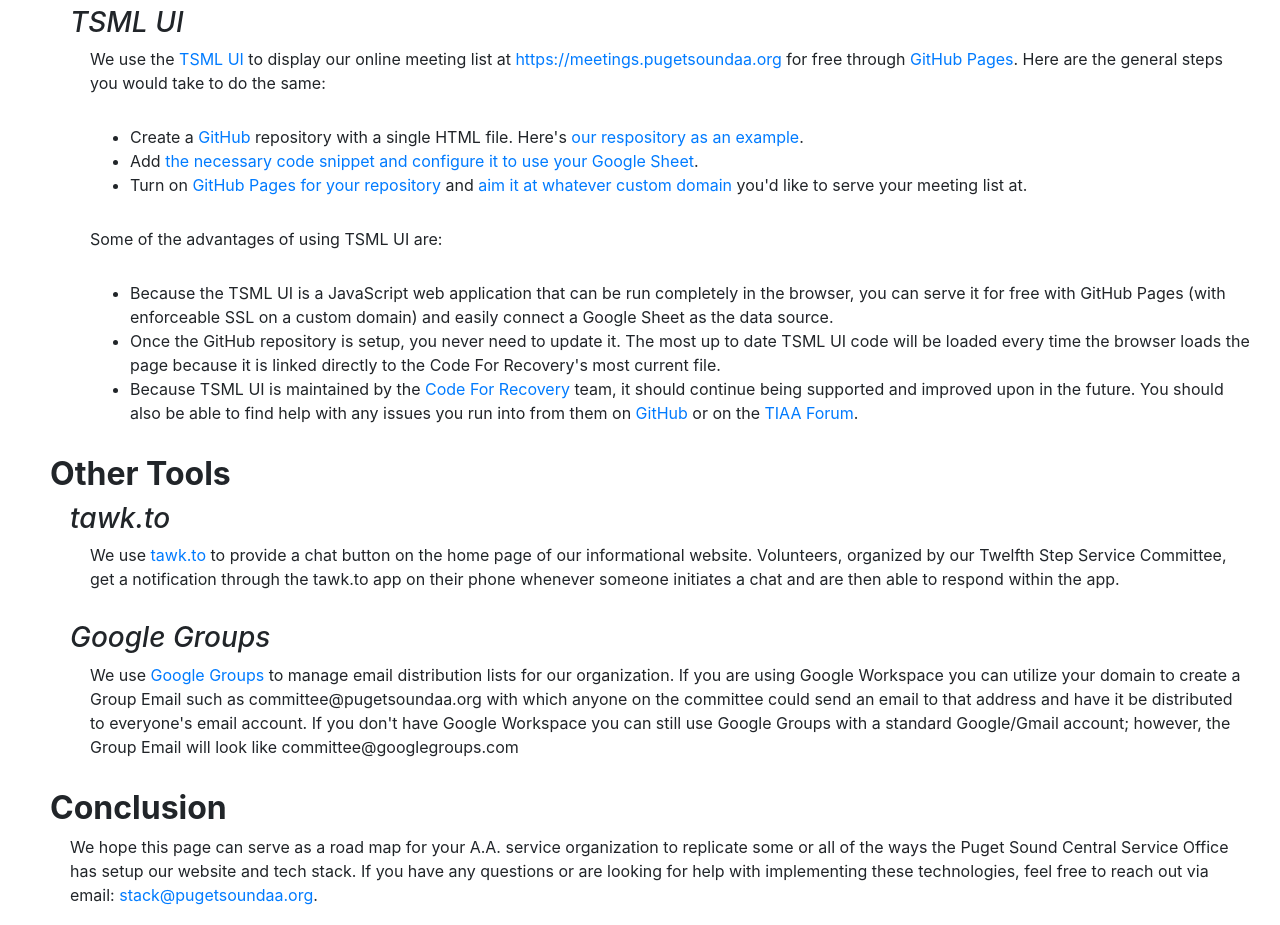
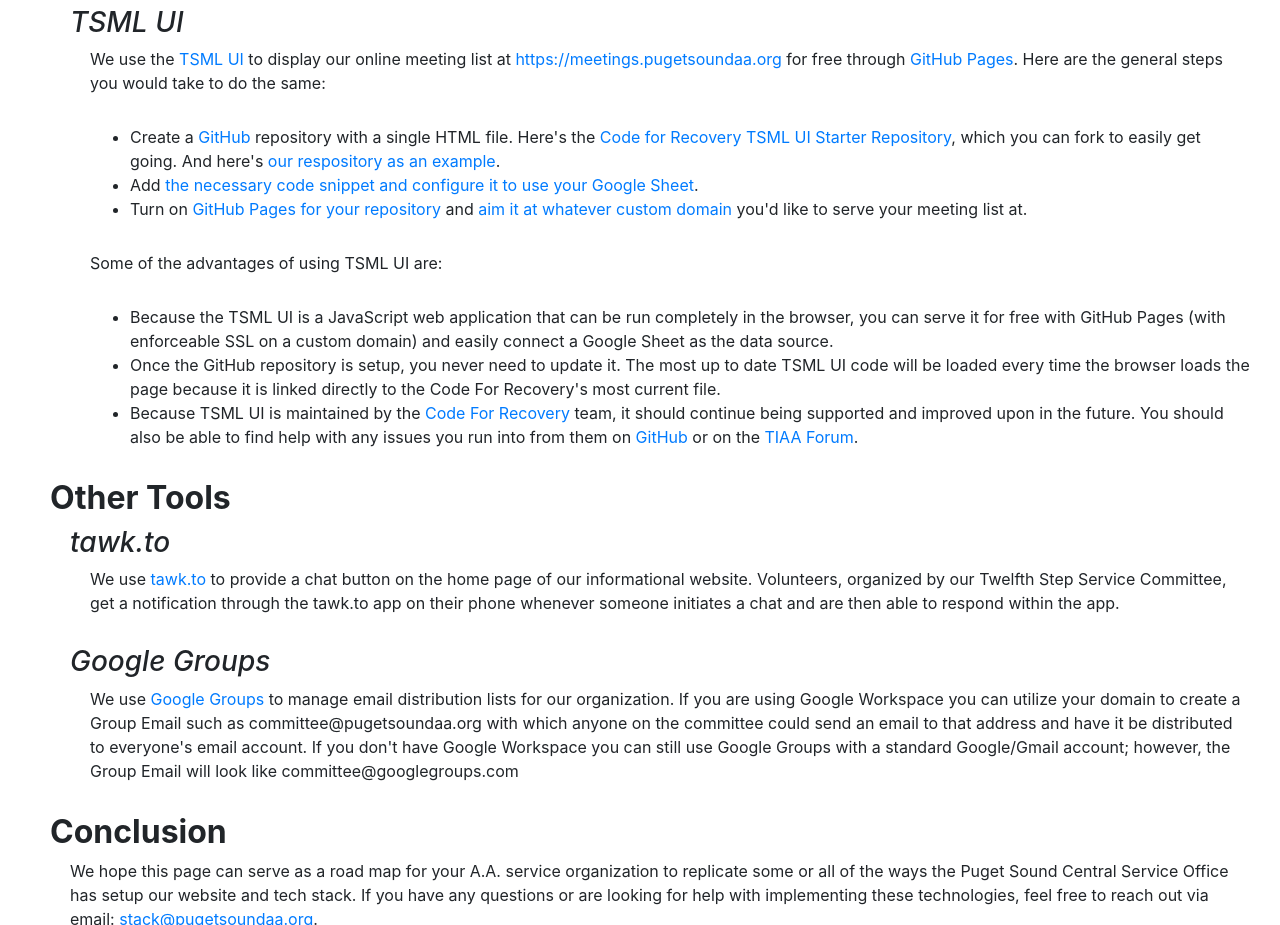
Before and after one commit to pugetsoundaa/stack, a plain HTML site: page index.html in a window 1280 px wide. Shown: the part 1660-2585 px from the top of the page. Drawn offline with nearby package versions, Linux system fonts and the light colour scheme.

Commit message:
added TSML starter repository link

```diff
--- a/index.html
+++ b/index.html
@@ -24,7 +24,7 @@
     <!-- Bootstrap core CSS -->
     <link rel="stylesheet" href="https://stackpath.bootstrapcdn.com/bootstrap/4.2.1/css/bootstrap.min.css" integrity="sha384-GJzZqFGwb1QTTN6wy59ffF1BuGJpLSa9DkKMp0DgiMDm4iYMj70gZWKYbI706tWS" crossorigin="anonymous">
 
-    <!-- Custom styles heets for this site -->
+    <!-- Custom style sheet for this site -->
     <link rel="stylesheet" href="styles.css" >
   </head>
 
@@ -105,7 +105,7 @@
           <p class="four-indent">We use the <a target="_blank" href="https://github.com/code4recovery/tsml-ui">TSML UI</a> to display our online meeting list at <a target="_blank" href="https://meetings.pugetsoundaa.org">https://meetings.pugetsoundaa.org</a> for free through <a target="_blank" href="https://pages.github.com">GitHub Pages</a>. Here are the general steps you would take to do the same:</p>
 
             <ul class="four-indent">
-              <li>Create a <a target="_blank" href="https://github.com">GitHub</a> repository with a single HTML file. Here's <a target="_blank" href="https://github.com/pugetsoundaa/meetings">our respository as an example</a>.</li>
+              <li>Create a <a target="_blank" href="https://github.com">GitHub</a> repository with a single HTML file. Here's the <a href="https://github.com/code4recovery/tsml-ui-starter-repository" target="_blank">Code for Recovery TSML UI Starter Repository</a>, which you can fork to easily get going. And here's <a target="_blank" href="https://github.com/pugetsoundaa/meetings">our respository as an example</a>.</li>
               <li>Add <a target="_blank" href="https://tsml-ui.code4recovery.org">the necessary code snippet and configure it to use your Google Sheet</a>.</li>
               <li>Turn on <a target="_blank" href="https://docs.github.com/en/pages/quickstart">GitHub Pages for your repository</a> and <a target="_blank" href="https://docs.github.com/en/pages/configuring-a-custom-domain-for-your-github-pages-site">aim it at whatever custom domain</a> you'd like to serve your meeting list at.</li>
             </ul>
```
